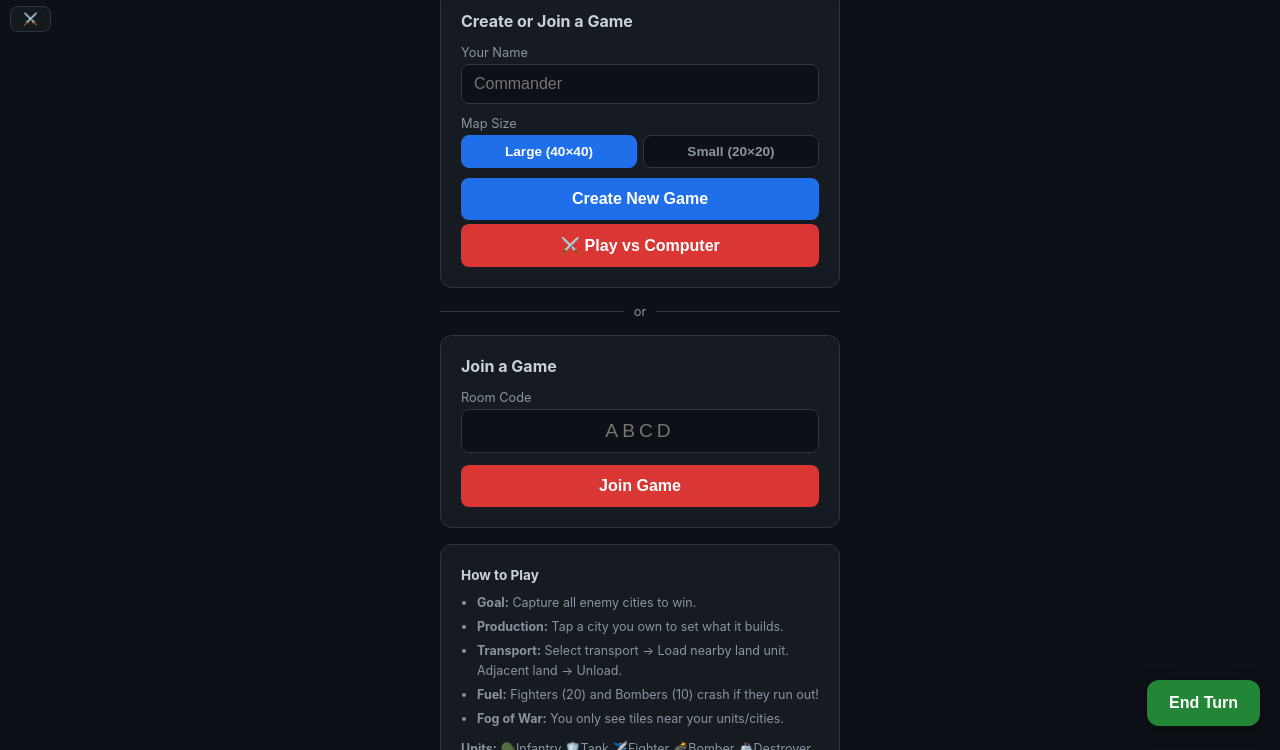
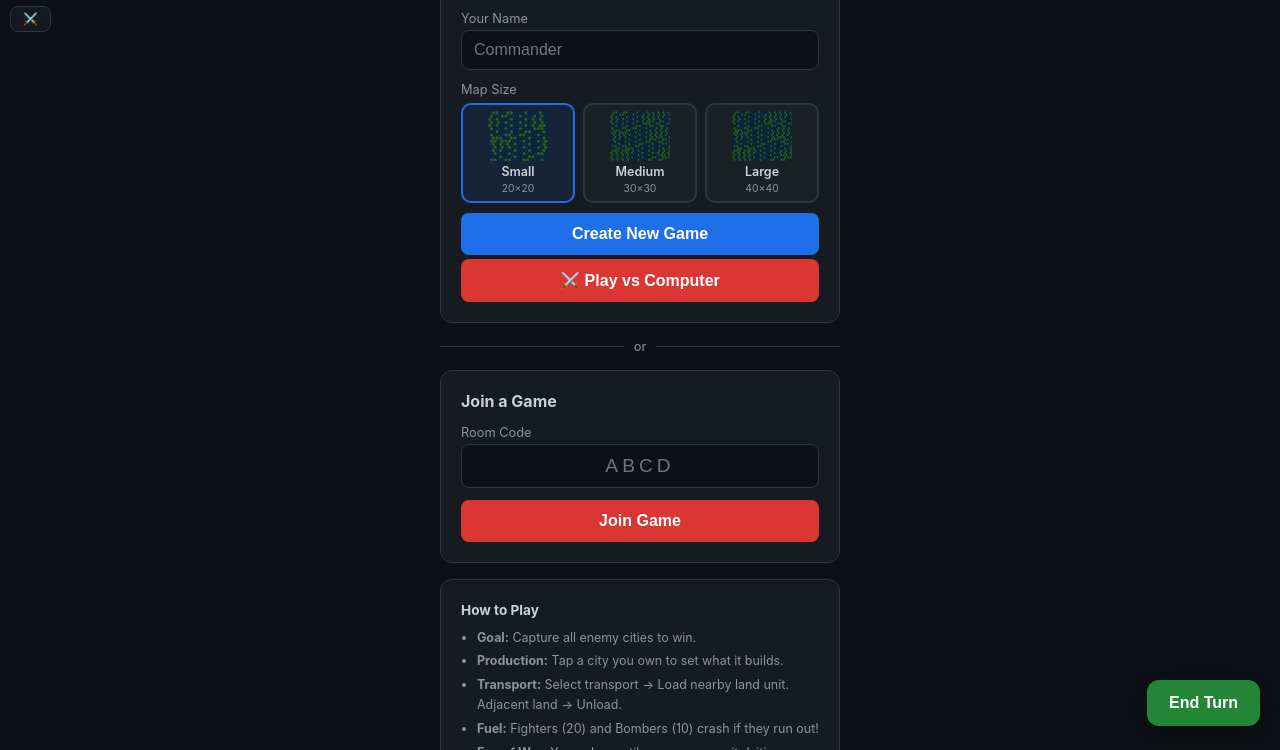
Before and after one commit to churchwarden10/strategicdomination, a website: page public/index.html in a window 1280 px wide. Shown: the part 50-800 px from the top of the page. Drawn offline with nearby package versions, Linux system fonts and the light colour scheme; no server answers.

Commit message:
Map size: small/medium/large with hex tile previews in lobby

```diff
--- a/public/index.html
+++ b/public/index.html
@@ -435,6 +435,27 @@
   .battle-entry.p1-atk { border-left-color: var(--blue-light); }
   .battle-entry.p2-atk { border-left-color: var(--red-light); }
   .battle-entry.both-survive { border-left-color: var(--muted); color: var(--muted); }
+  .map-size-option {
+    flex: 1;
+    display: flex;
+    flex-direction: column;
+    align-items: center;
+    gap: 3px;
+    padding: 6px 4px;
+    border: 2px solid var(--border);
+    border-radius: 10px;
+    cursor: pointer;
+    background: rgba(255,255,255,0.02);
+    transition: border-color 0.15s, background 0.15s;
+  }
+  .map-size-option.active {
+    border-color: var(--blue);
+    background: rgba(31,111,235,0.1);
+  }
+  .map-size-option:hover { border-color: var(--blue-light); }
+  .map-size-preview { border-radius: 4px; display: block; }
+  .map-size-label { font-size: 0.78rem; font-weight: 600; color: var(--text); }
+  .map-size-sub { font-size: 0.65rem; color: var(--muted); }
   .active-game-card {
     display: flex;
     align-items: center;
@@ -478,9 +499,22 @@
     </div>
     <div class="form-group" style="margin-bottom:10px">
       <label>Map Size</label>
-      <div id="map-size-toggle" style="display:flex;gap:6px;margin-top:4px">
-        <button id="size-large-btn" class="btn-size-toggle active" onclick="setMapSize('large')">Large (40×40)</button>
-        <button id="size-small-btn" class="btn-size-toggle" onclick="setMapSize('small')">Small (20×20)</button>
+      <div id="map-size-toggle" style="display:flex;gap:8px;margin-top:6px">
+        <div class="map-size-option active" id="size-small-opt" onclick="setMapSize('small')">
+          <canvas class="map-size-preview" id="preview-small" width="60" height="50"></canvas>
+          <div class="map-size-label">Small</div>
+          <div class="map-size-sub">20×20</div>
+        </div>
+        <div class="map-size-option" id="size-medium-opt" onclick="setMapSize('medium')">
+          <canvas class="map-size-preview" id="preview-medium" width="60" height="50"></canvas>
+          <div class="map-size-label">Medium</div>
+          <div class="map-size-sub">30×30</div>
+        </div>
+        <div class="map-size-option" id="size-large-opt" onclick="setMapSize('large')">
+          <canvas class="map-size-preview" id="preview-large" width="60" height="50"></canvas>
+          <div class="map-size-label">Large</div>
+          <div class="map-size-sub">40×40</div>
+        </div>
       </div>
     </div>
     <button class="btn btn-primary" onclick="createGame()">Create New Game</button>
@@ -662,7 +696,8 @@ function loadActiveGames() {
       games.forEach(function(g) {
         var session = getPlayerSession(g.roomCode);
         var playerNames = g.players.map(function(p) { return 'P' + p.id + ': ' + p.name; }).join(' vs ');
-        var meta = (g.vsComputer ? 'vs CPU' : playerNames) + ' • Turn ' + g.turn + ' • ' + (g.mapSize === 'small' ? 'Small' : 'Large') + ' map';
+        var sizeLabel = g.mapSize === 'small' ? 'Small' : g.mapSize === 'medium' ? 'Medium' : 'Large';
+        var meta = (g.vsComputer ? 'vs CPU' : playerNames) + ' • Turn ' + g.turn + ' • ' + sizeLabel + ' map';
         var canRejoin = session !== null;
         var canJoinAsP2 = !g.vsComputer && g.players.length < 2;
         var card = document.createElement('div');
@@ -732,7 +767,7 @@ var cam = { x: 0, y: 0, scale: 22, isDragging: false };
 var pinchDist0 = null, pinchScale0 = null;
 
 var MAP_W = 40, MAP_H = 40;
-var selectedMapSize = 'large';
+var selectedMapSize = 'small';
 
 // Flash effect for completed cities
 var cityFlashTimers = {}; // cityId -> timestamp when flash started
@@ -1009,9 +1044,59 @@ document.getElementById('board-no-btn').onclick = function() {
 // ── Lobby ──────────────────────────────────────────────────────────────────
 function setMapSize(size) {
   selectedMapSize = size;
-  document.getElementById('size-large-btn').classList.toggle('active', size === 'large');
-  document.getElementById('size-small-btn').classList.toggle('active', size === 'small');
-}
+  ['small','medium','large'].forEach(function(s) {
+    var el = document.getElementById('size-' + s + '-opt');
+    if (el) el.classList.toggle('active', s === size);
+  });
+}
+
+function drawMapPreview(canvasId, gridSize) {
+  var canvas = document.getElementById(canvasId);
+  if (!canvas) return;
+  var ctx = canvas.getContext('2d');
+  var W = canvas.width, H = canvas.height;
+  ctx.clearRect(0, 0, W, H);
+  // Draw a mini hex grid to represent the map size
+  var size = Math.min(W, H) / (gridSize * 1.2);
+  size = Math.max(1.5, Math.min(size, 6));
+  var w = Math.sqrt(3) * size;
+  var h = 2 * size;
+  var vStep = h * 0.75;
+  var cols = Math.floor(W / w);
+  var rows = Math.floor(H / vStep);
+  for (var row = 0; row < rows; row++) {
+    for (var col = 0; col < cols; col++) {
+      var offsetX = (row % 2 === 1) ? w / 2 : 0;
+      var cx = col * w + w / 2 + offsetX;
+      var cy = row * vStep + size;
+      if (cx > W + size || cy > H + size) continue;
+      // Pseudo-random land/ocean based on position
+      var v = Math.sin(col * 2.3 + row * 1.7) * Math.cos(col * 0.9 - row * 1.3);
+      var isLand = v > 0.1;
+      ctx.beginPath();
+      for (var i = 0; i < 6; i++) {
+        var angle = Math.PI / 180 * (60 * i - 30);
+        var px = cx + size * Math.cos(angle);
+        var py = cy + size * Math.sin(angle);
+        if (i === 0) ctx.moveTo(px, py); else ctx.lineTo(px, py);
+      }
+      ctx.closePath();
+      ctx.fillStyle = isLand ? '#2d5a27' : '#0d2b4b';
+      ctx.fill();
+      ctx.strokeStyle = 'rgba(0,0,0,0.3)';
+      ctx.lineWidth = 0.5;
+      ctx.stroke();
+    }
+  }
+}
+
+// Draw previews on load
+window.addEventListener('load', function() {
+  drawMapPreview('preview-small', 20);
+  drawMapPreview('preview-medium', 30);
+  drawMapPreview('preview-large', 40);
+  setMapSize('small');
+});
 function createGame() {
   var name = document.getElementById('player-name').value.trim() || 'Commander';
   myName = name;
```
Also changed, not shown: server.js (+3 -4 lines).
